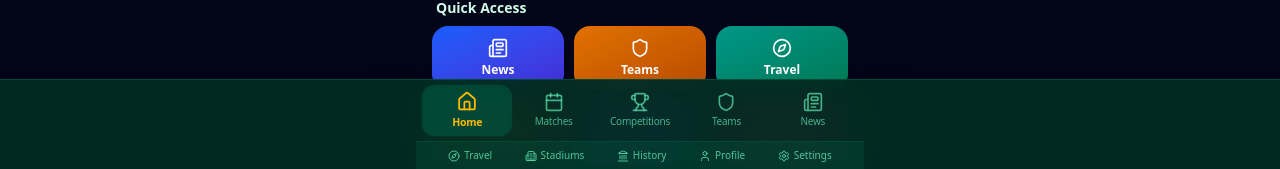
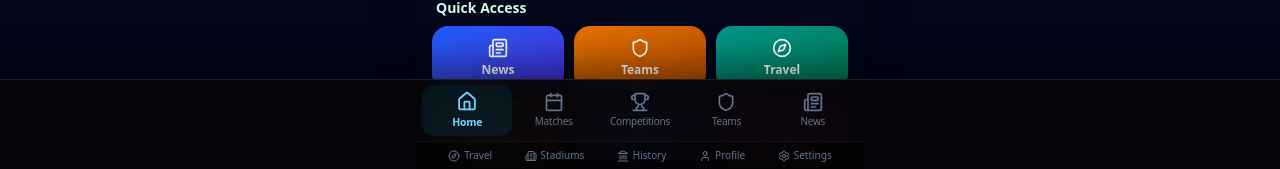
Before and after one commit to AlbisnessTz/AFCON-EAST-AFRICA-, a React (Vite) app: page / in a window 1280 px wide. Shown: the part 631-800 px from the top of the page. Built offline with nearby package versions, Linux system fonts and the light colour scheme; no server answers.

Commit message:
design: align navigation with obsidian and electric blue theme

```diff
--- a/src/components/BottomNav.tsx
+++ b/src/components/BottomNav.tsx
@@ -21,16 +21,16 @@ export const BottomNav: React.FC<BottomNavProps> = ({ activeTab, onSelectTab })
   ];
 
   return (
-    <nav className="fixed bottom-0 left-0 right-0 z-40 bg-emerald-950/95 backdrop-blur-xl border-t border-emerald-800/60 text-white select-none shadow-2xl">
+    <nav className="fixed bottom-0 left-0 right-0 z-40 bg-[#050609]/95 backdrop-blur-2xl border-t border-white/10 text-white select-none shadow-[0_-12px_36px_rgba(0,0,0,0.45)]">
       <div className="max-w-md mx-auto px-2 py-1.5 flex items-center justify-between">
         {mainNavItems.map((item) => {
           const Icon = item.icon;
           const isActive = activeTab === item.id;
-          return <button key={item.id} onClick={() => onSelectTab(item.id)} className={`flex-1 flex flex-col items-center justify-center py-1.5 px-1 rounded-xl transition-all ${isActive ? 'text-amber-400 font-bold bg-emerald-900/80 scale-105 shadow-inner' : 'text-emerald-300/70 hover:text-emerald-100 hover:bg-emerald-900/30'}`}><Icon className={`w-5 h-5 ${isActive ? 'text-amber-400' : ''}`} /><span className="text-[10px] tracking-tight mt-0.5">{item.label}</span></button>;
+          return <button key={item.id} onClick={() => onSelectTab(item.id)} className={`flex-1 flex flex-col items-center justify-center py-1.5 px-1 rounded-xl transition-all ${isActive ? 'text-sky-300 font-bold bg-sky-400/[0.09] scale-105 shadow-inner' : 'text-slate-500 hover:text-slate-100 hover:bg-white/[0.04]'}`}><Icon className={`w-5 h-5 ${isActive ? 'text-sky-300' : ''}`} /><span className="text-[10px] tracking-tight mt-0.5">{item.label}</span></button>;
         })}
       </div>
-      <div className="max-w-md mx-auto px-4 py-1 bg-emerald-900/40 border-t border-emerald-800/40 flex items-center justify-around text-[10px] text-emerald-300/80">
-        {secondaryNavItems.map((item) => { const Icon = item.icon; const isActive = activeTab === item.id; return <button key={item.id} onClick={() => onSelectTab(item.id)} className={`flex items-center gap-1 px-2 py-0.5 rounded-lg transition-colors ${isActive ? 'text-amber-300 font-bold bg-emerald-800/80' : 'hover:text-white'}`}><Icon className="w-3 h-3" /><span>{item.label}</span></button>; })}
+      <div className="max-w-md mx-auto px-4 py-1 bg-black/40 border-t border-white/[0.06] flex items-center justify-around text-[10px] text-slate-500">
+        {secondaryNavItems.map((item) => { const Icon = item.icon; const isActive = activeTab === item.id; return <button key={item.id} onClick={() => onSelectTab(item.id)} className={`flex items-center gap-1 px-2 py-0.5 rounded-lg transition-colors ${isActive ? 'text-sky-300 font-bold bg-sky-400/[0.08]' : 'hover:text-white'}`}><Icon className="w-3 h-3" /><span>{item.label}</span></button>; })}
       </div>
     </nav>
   );
```
